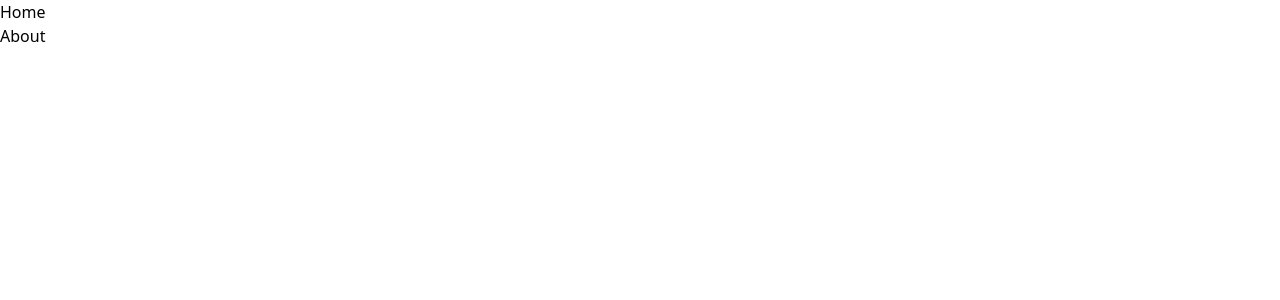
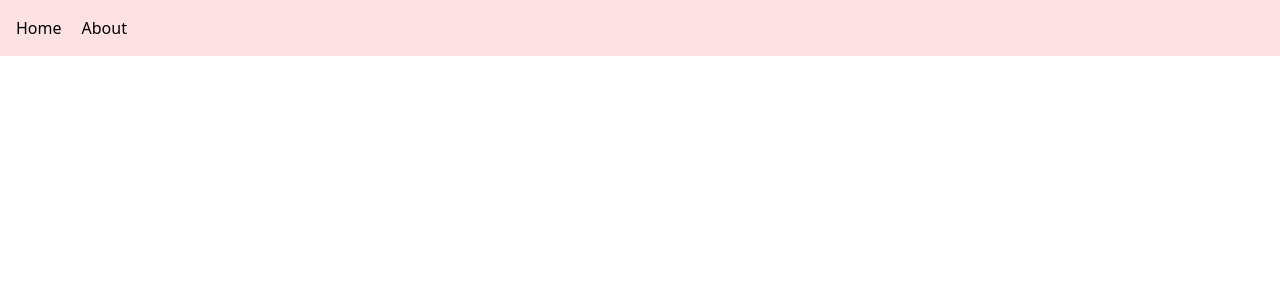
Before and after one commit to katherinekhine/react_beginner, a React (Vite) app: page / in a window 1280 px wide. Shown: the top 300 px of the page. Built offline with nearby package versions, Linux system fonts and the light colour scheme.

Commit message:
update App.tsx

```diff
--- a/src/App.tsx
+++ b/src/App.tsx
@@ -3,7 +3,7 @@
 function App() {
   return (
     <div>
-      <ul>
+      <ul className="flex gap-5 p-4 bg-red-100">
         <li><a href="/">Home</a></li>
         <li><a href="/about">About</a></li>
       </ul>
```
